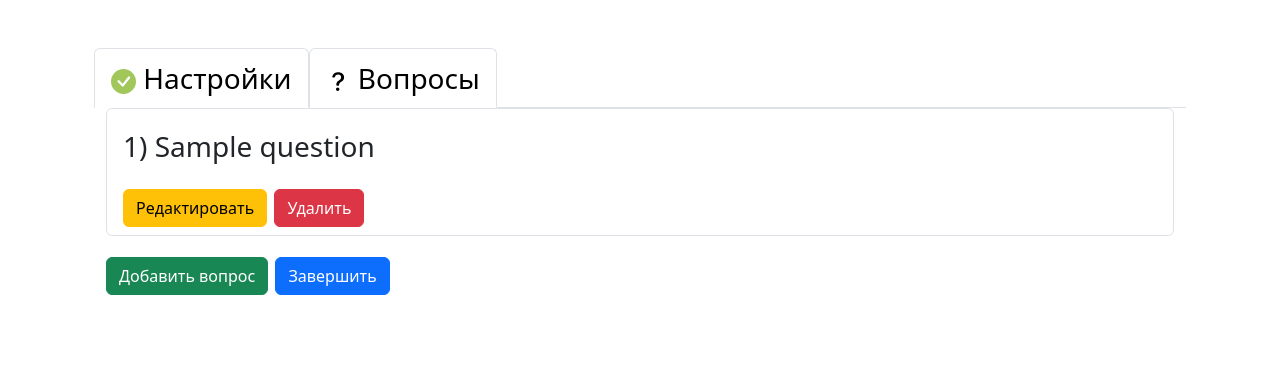
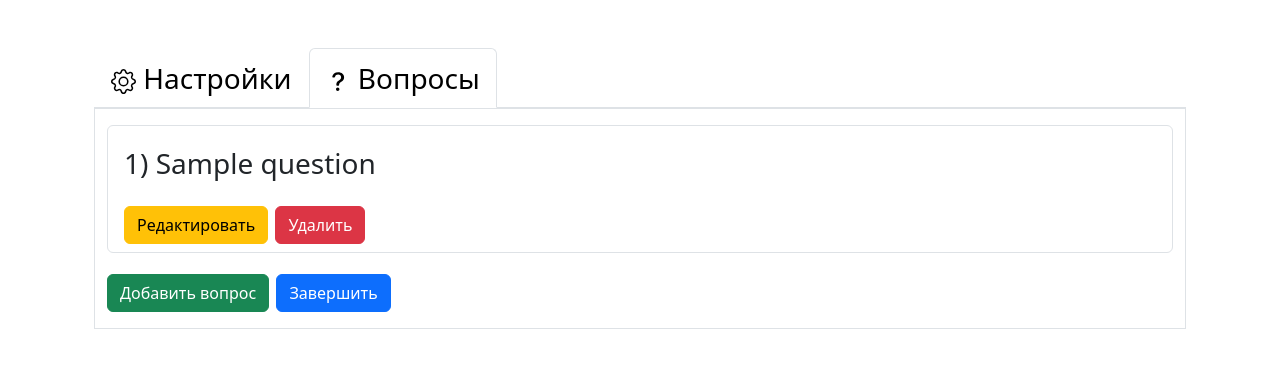
Before and after one commit to GanixPlay/flask_project, a Flask app: template templates/quest_list.html in a window 1280 px wide. Shown: the part 74-442 px from the top of the page. Run offline with Flask 3, Linux system fonts and the light colour scheme; the template is opened without the code that fills it: most values are stand-ins (such as "Sample title", 1, 10 or a date in 2020).

Commit message:
Итоговая версия проекта

```diff
--- a/templates/quest_list.html
+++ b/templates/quest_list.html
@@ -7,10 +7,11 @@
     <ul class="nav nav-tabs">
         <li class="nav-item">
 
-            <a class="nav-link active" aria-current="page" href="/new_quiz/{{ quiz_id }}/settings">
-                <svg xmlns="http://www.w3.org/2000/svg" width="25" height="25" fill="#a1c75a"
-                     class="bi bi-check-circle-fill" viewBox="0 0 16 16">
-                    <path d="M16 8A8 8 0 1 1 0 8a8 8 0 0 1 16 0zm-3.97-3.03a.75.75 0 0 0-1.08.022L7.477 9.417 5.384 7.323a.75.75 0 0 0-1.06 1.06L6.97 11.03a.75.75 0 0 0 1.079-.02l3.992-4.99a.75.75 0 0 0-.01-1.05z"/>
+            <a class="nav-link" aria-current="page" href="/new_quiz/{{ quiz_id }}/settings" style="color: black;">
+                <svg xmlns="http://www.w3.org/2000/svg" width="25" height="25" fill="currentColor" class="bi bi-gear"
+                     viewBox="0 0 16 16">
+                    <path d="M8 4.754a3.246 3.246 0 1 0 0 6.492 3.246 3.246 0 0 0 0-6.492zM5.754 8a2.246 2.246 0 1 1 4.492 0 2.246 2.246 0 0 1-4.492 0z"/>
+                    <path d="M9.796 1.343c-.527-1.79-3.065-1.79-3.592 0l-.094.319a.873.873 0 0 1-1.255.52l-.292-.16c-1.64-.892-3.433.902-2.54 2.541l.159.292a.873.873 0 0 1-.52 1.255l-.319.094c-1.79.527-1.79 3.065 0 3.592l.319.094a.873.873 0 0 1 .52 1.255l-.16.292c-.892 1.64.901 3.434 2.541 2.54l.292-.159a.873.873 0 0 1 1.255.52l.094.319c.527 1.79 3.065 1.79 3.592 0l.094-.319a.873.873 0 0 1 1.255-.52l.292.16c1.64.893 3.434-.902 2.54-2.541l-.159-.292a.873.873 0 0 1 .52-1.255l.319-.094c1.79-.527 1.79-3.065 0-3.592l-.319-.094a.873.873 0 0 1-.52-1.255l.16-.292c.893-1.64-.902-3.433-2.541-2.54l-.292.159a.873.873 0 0 1-1.255-.52l-.094-.319zm-2.633.283c.246-.835 1.428-.835 1.674 0l.094.319a1.873 1.873 0 0 0 2.693 1.115l.291-.16c.764-.415 1.6.42 1.184 1.185l-.159.292a1.873 1.873 0 0 0 1.116 2.692l.318.094c.835.246.835 1.428 0 1.674l-.319.094a1.873 1.873 0 0 0-1.115 2.693l.16.291c.415.764-.42 1.6-1.185 1.184l-.291-.159a1.873 1.873 0 0 0-2.693 1.116l-.094.318c-.246.835-1.428.835-1.674 0l-.094-.319a1.873 1.873 0 0 0-2.692-1.115l-.292.16c-.764.415-1.6-.42-1.184-1.185l.159-.291A1.873 1.873 0 0 0 1.945 8.93l-.319-.094c-.835-.246-.835-1.428 0-1.674l.319-.094A1.873 1.873 0 0 0 3.06 4.377l-.16-.292c-.415-.764.42-1.6 1.185-1.184l.292.159a1.873 1.873 0 0 0 2.692-1.115l.094-.319z"/>
                 </svg>
                 Настройки</a>
         </li>
@@ -25,8 +26,8 @@
         </li>
     </ul>
     <!-- Конец вкладок -->
-    <div class="container justify-content-center">
-        <div class="row">
+    <div class="container justify-content-center border">
+        <div class="row mt-3">
             <!-- Поле с отображение вопросов -->
             <div class="container mt-auto">
                 <ul class="list-group">
--- a/templates/quiz_settings.html
+++ b/templates/quiz_settings.html
@@ -15,7 +15,7 @@
                 Настройки</a>
         </li>
         <li class="nav-item">
-            <a class="nav-link disabled" href="#">
+            <a class="nav-link" style="color: black;" href="#">
                 <svg xmlns="http://www.w3.org/2000/svg" width="25" height="25" fill="currentColor"
                      class="bi bi-question-lg" viewBox="0 0 16 16">
                     <path fill-rule="evenodd"
@@ -25,7 +25,7 @@
         </li>
     </ul>
     <!-- Конец вкладок -->
-
+    <div class="container border py-3">
     <form action="" method="post" enctype="multipart/form-data">
         {{ form.hidden_tag() }}
         <p>
@@ -52,6 +52,7 @@
         <p>{{ form.is_public() }} {{ form.is_public.label }}</p>
         {{ form.submit(type="submit", class="btn btn-success") }}
     </form>
+    </div>
 
 </div>
 {% endblock %}
```
Also changed, not shown: templates/catalog.html (+11 -5 lines), templates/my_quizes.html (+6 -2 lines), db/blogs.db.
